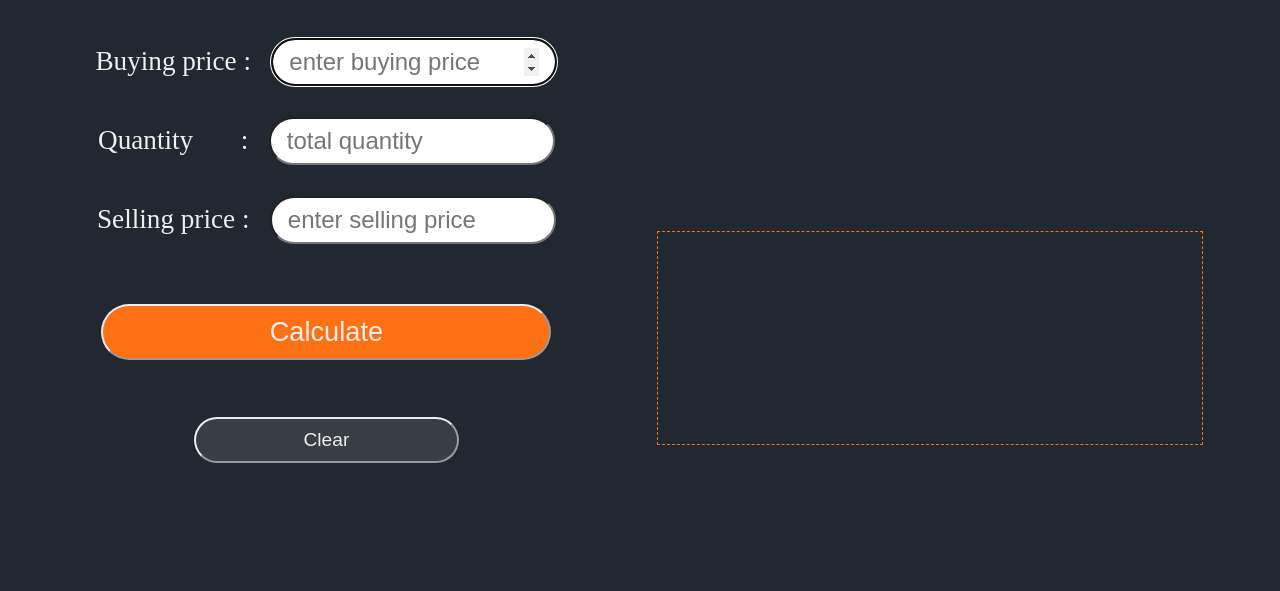
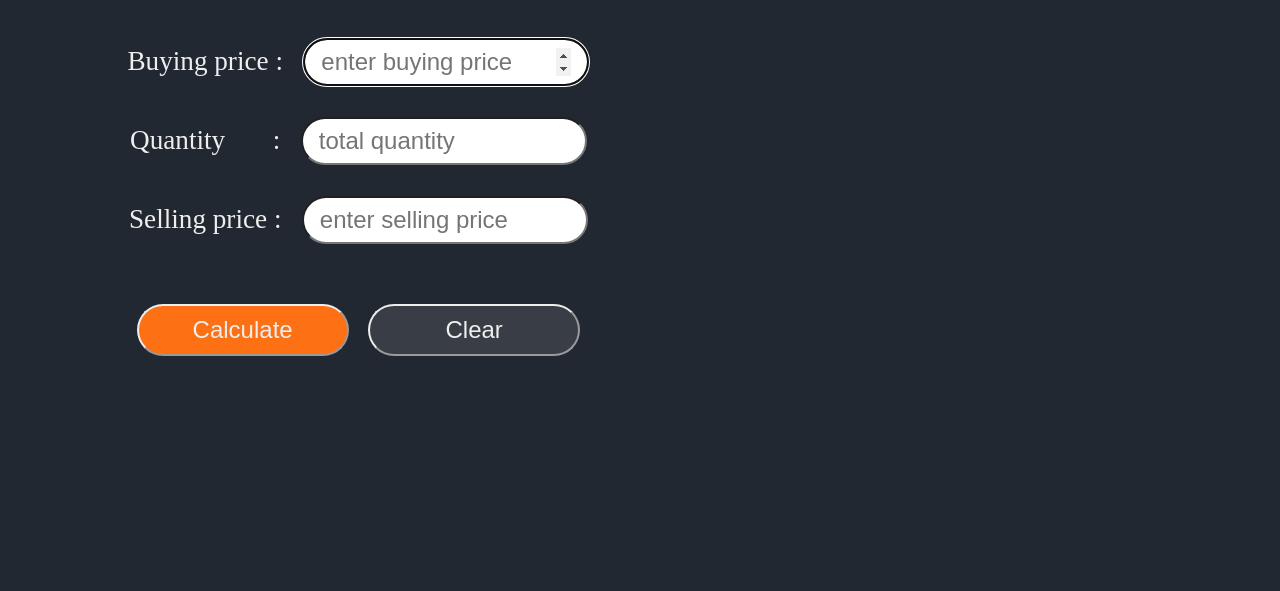
Before and after one commit to saurabhchirde/profit-or-loss, a plain HTML site: page index.html in a window 1280 px wide. Shown: the part 209-800 px from the top of the page. Drawn offline with Linux system fonts and the light colour scheme.

Commit message:
css and script

```diff
--- a/script.js
+++ b/script.js
@@ -4,6 +4,7 @@ const qty = document.querySelector(".qty");
 const btnCal = document.querySelector(".calculate");
 const output = document.querySelector(".output");
 const btnClear = document.querySelector(".clear");
+const message = document.querySelector(".meessage");
 
 function start() {
   sp.value = "";
@@ -12,6 +13,8 @@ function start() {
   output.innerText = "";
   output.classList.remove("activeProfit");
   output.classList.remove("activeLoss");
+  //   message.classList.remove("activeBoxLoss");
+  //   message.classList.remove("activeBoxProfit");
 }
 
 function calProfitOrLoss() {
@@ -23,12 +26,16 @@ function calProfitOrLoss() {
   if (buyValue > 0 && sellValue >= 0) {
     if (buyValue > sellValue) {
       output.classList.remove("activeProfit");
+      //   message.classList.remove("activeBoxProfit");
+      //   message.classList.add("activeBoxLoss");
       output.classList.add("activeLoss");
       output.innerText = `Your loss is ${buyValue - sellValue} , you lost ${
         ((buyValue - sellValue) * 100) / buyValue
       }% in this trade :(`;
     } else {
       output.classList.remove("activeLoss");
+      //   message.classList.remove("activeBoxLoss");
+      //   message.classList.add("activeBoxProfit");
       output.classList.add("activeProfit");
       output.innerText = `Your Profit is ${sellValue - buyValue} , you gain ${
         ((sellValue - buyValue) * 100) / buyValue
--- a/style.css
+++ b/style.css
@@ -53,10 +53,11 @@ input {
   margin: 0.1rem auto;
   padding: 0.8rem;
   text-align: center;
-  border: 1px dashed var(--button-color);
+  /* border: 1px dashed var(--button-color); */
   width: 315px;
   height: 180px;
   font-size: 1.2rem;
+  border-radius: 40px;
 }
 
 .activeProfit {
@@ -66,11 +67,19 @@ input {
 .activeLoss {
   color: var(--button-color);
 }
+/* .activeBoxProfit {
+  box-shadow: 0px 0px 50px 5px rgb(76, 216, 33);
+}
+.activeBoxLoss {
+  box-shadow: 0px 0px 50px 5px var(--button-color);
+} */
 
-@media screen and (min-width: 640px) {
+@media screen and (min-width: 780px) {
   .container {
     display: inline-block;
-    margin: 6rem 2rem;
+    vertical-align: middle;
+    margin: 6rem 5%;
+    align-items: center;
     width: 46%;
     font-size: 1.7rem;
   }
@@ -84,18 +93,19 @@ input {
     text-align: left;
   }
 
-  .calculate {
-    font-size: 1.7rem;
-    margin: 1.8rem auto;
-    width: 450px;
+  .calculate,
+  .clear {
+    font-size: 1.5rem;
+    width: 36%;
+    padding: 10px 30px 10px 30px;
   }
 
   .message {
     display: inline-block;
-    /* margin: 0.1rem 2rem; */
-    padding: 1rem;
-    width: 40%;
-    /* height: 300px; */
+    vertical-align: middle;
+    margin: auto 5%;
+    height: 300px;
+    width: 30%;
     font-size: 1.5rem;
   }
 }
```
